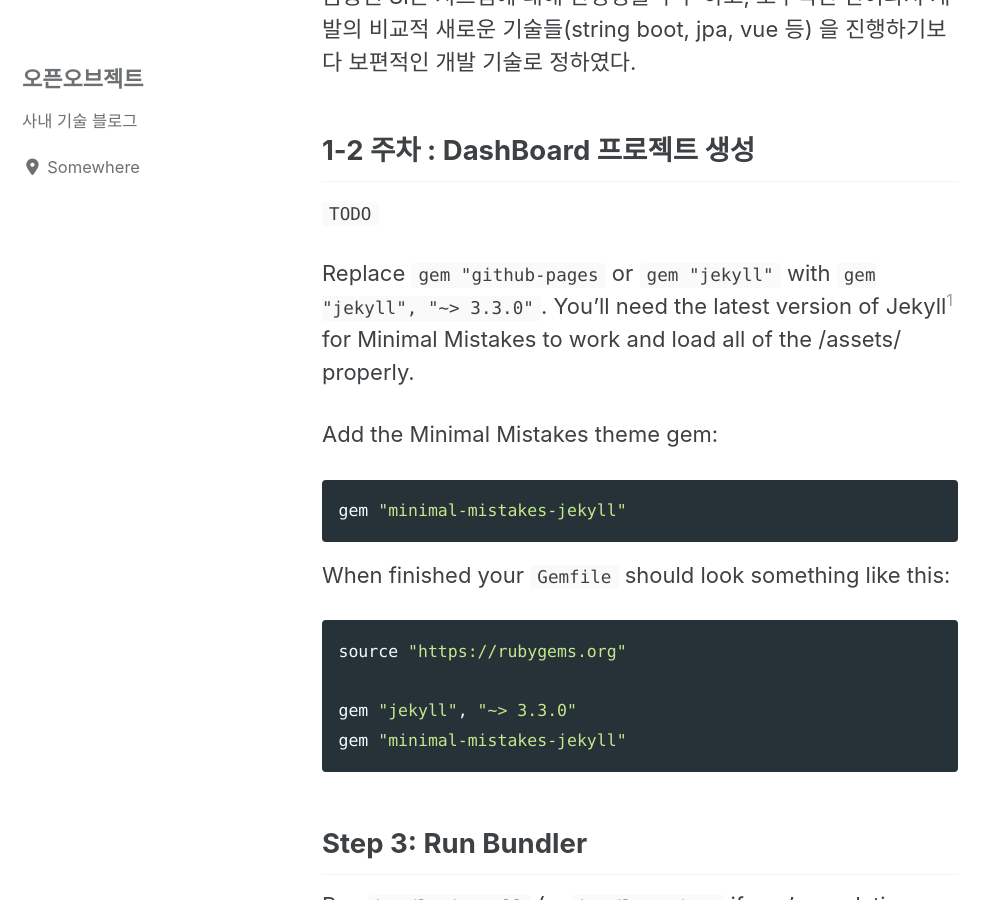
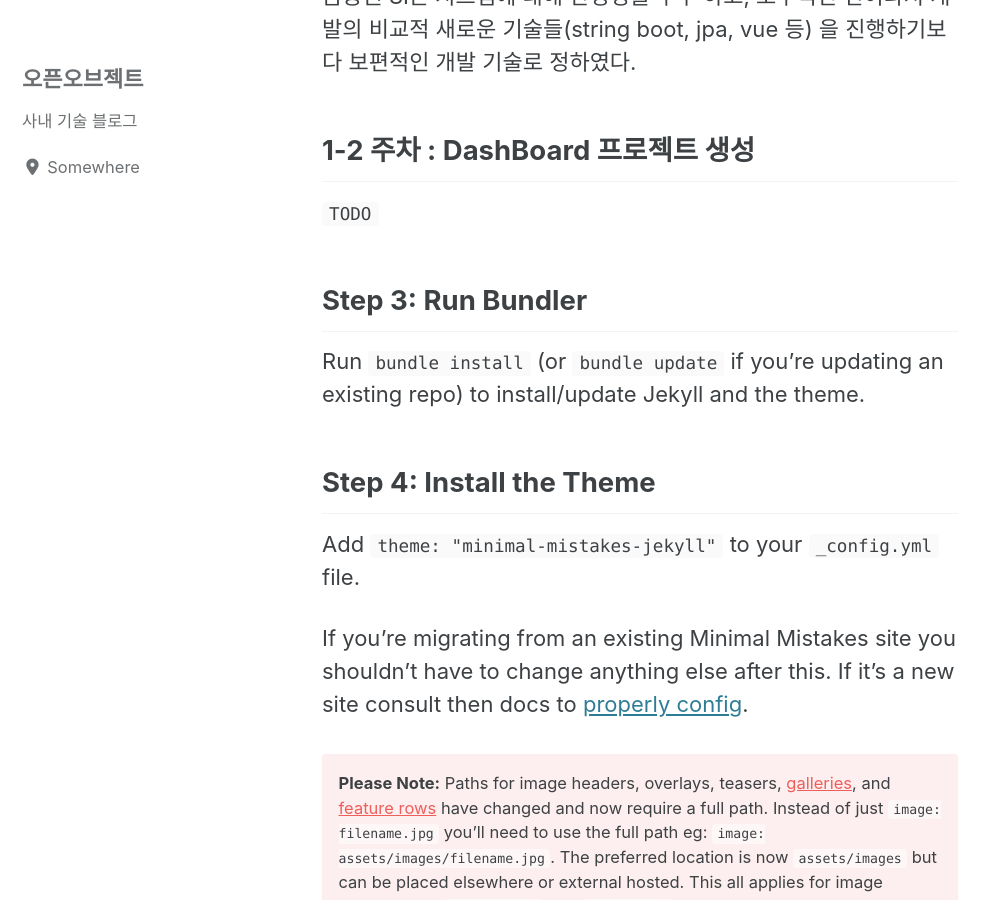
Before and after one commit to openobjectnet/openobjectnet.github.io, a Jekyll site: the page built from _posts/2020-05-19-mento-review.md, in a window 1280 px wide and 900 px high, scrolled down 1276 px. Shown: the whole window, without its empty margins (0-998 px from the left). Built offline with Jekyll 4.4.1, drawn with Linux system fonts in a browser that asks for light colours; cached includes are drawn as plain includes; nearby versions of some CDN libraries; some of the changed text lies outside the part shown.

Commit message:
[SeHoon] 멘토링 포스트 수정

````diff
--- a/_posts/2020-05-19-mento-review.md
+++ b/_posts/2020-05-19-mento-review.md
@@ -39,24 +39,12 @@ toc_label: "시기별"
 
 `TODO`
 
-Replace `gem "github-pages` or `gem "jekyll"` with `gem "jekyll", "~> 3.3.0"`. You'll need the latest version of Jekyll[^update-jekyll] for Minimal Mistakes to work and load all of the /assets/ properly.
 
-[^update-jekyll]: You could also run `bundle update jekyll` to update Jekyll.
 
-Add the Minimal Mistakes theme gem:
 
-```ruby
-gem "minimal-mistakes-jekyll"
-```
 
-When finished your `Gemfile` should look something like this:
 
-```ruby
-source "https://rubygems.org"
 
-gem "jekyll", "~> 3.3.0"
-gem "minimal-mistakes-jekyll"
-```
 
 ## Step 3: Run Bundler
 
````
